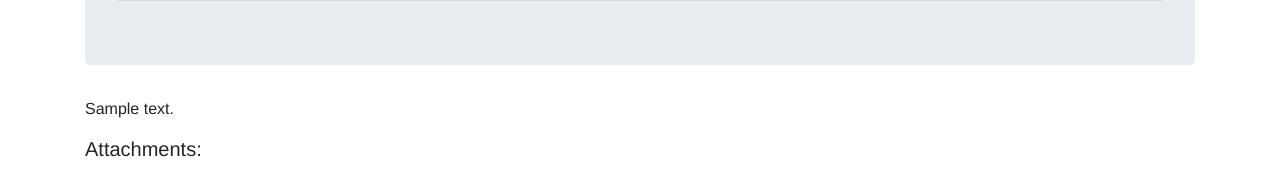
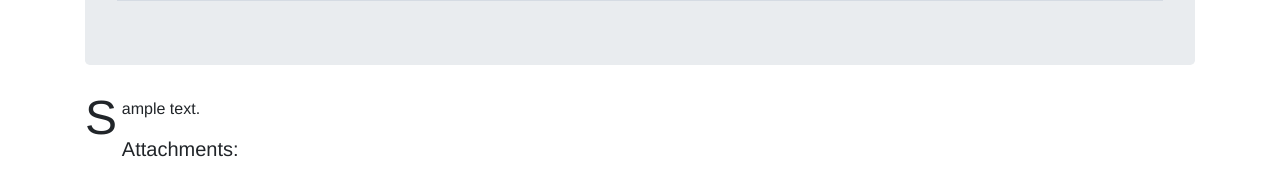
Before and after one commit to lorenzosp93/portfolio, a Django app: a page that uses templates/mainpage/blog/post.html in a window 1280 px wide. Shown: the part 1157-1326 px from the top of the page. Run offline with Django 3.2, Linux system fonts and the light colour scheme; tables that the repository leaves empty hold one stand-in row (values such as "Sample post"); grey boxes marked "Sample" are stand-in pictures; some libraries are stand-ins or nearby versions.

Commit message:
fixes template

```diff
--- a/resume/base_models.py
+++ b/resume/base_models.py
@@ -7,8 +7,8 @@ from django.contrib.auth.models import User
 
 class Named(models.Model):
     "Abstract model to define names and slug behavior"
-    name = models.CharField(max_length=30, unique=True)
-    slug = models.SlugField(max_length=50, editable=False)
+    name = models.CharField(max_length=90, unique=True)
+    slug = models.SlugField(max_length=100, editable=False)
 
     def save(self, **kwargs): # pylint: disable=W0221
         "Override save method to create slug from name"
--- a/static/mainpage/mainstyle.css
+++ b/static/mainpage/mainstyle.css
@@ -5,7 +5,7 @@ header{
     font-family: Helvetica, sans-serif;
 }
 
-p.content:first-letter{
+div.content:first-letter{
     font-family: "Source Sans Pro", Helvetica, sans-serif;
     float: left;
     font-size: 3rem;
--- a/templates/mainpage/blog/blog.html
+++ b/templates/mainpage/blog/blog.html
@@ -28,7 +28,7 @@
                 </h3>
                 <div class="mb-1 text-muted">{{ p.created_at.date }} - {{ p.created_by }}</div>
                 <p class="card-text mb-auto">{{ p.content|truncatewords:"55"|safe|linebreaks }}...</p>
-                <a href={% url 'blog:post' p.slug %}"> Read more...</a>
+                <a href={% url 'blog:post' p.slug %}> Read more...</a>
             </div>
         </div>
     </div>
--- a/templates/mainpage/blog/post.html
+++ b/templates/mainpage/blog/post.html
@@ -17,10 +17,10 @@
 
 </div>
 
-<p class="content">
+<div class="content">
     {% load static %}
     {{ post.content|safe|linebreaks }}
-</p>
+</div>
 
 {% if post.attachment.all %}
 <h5>
```
